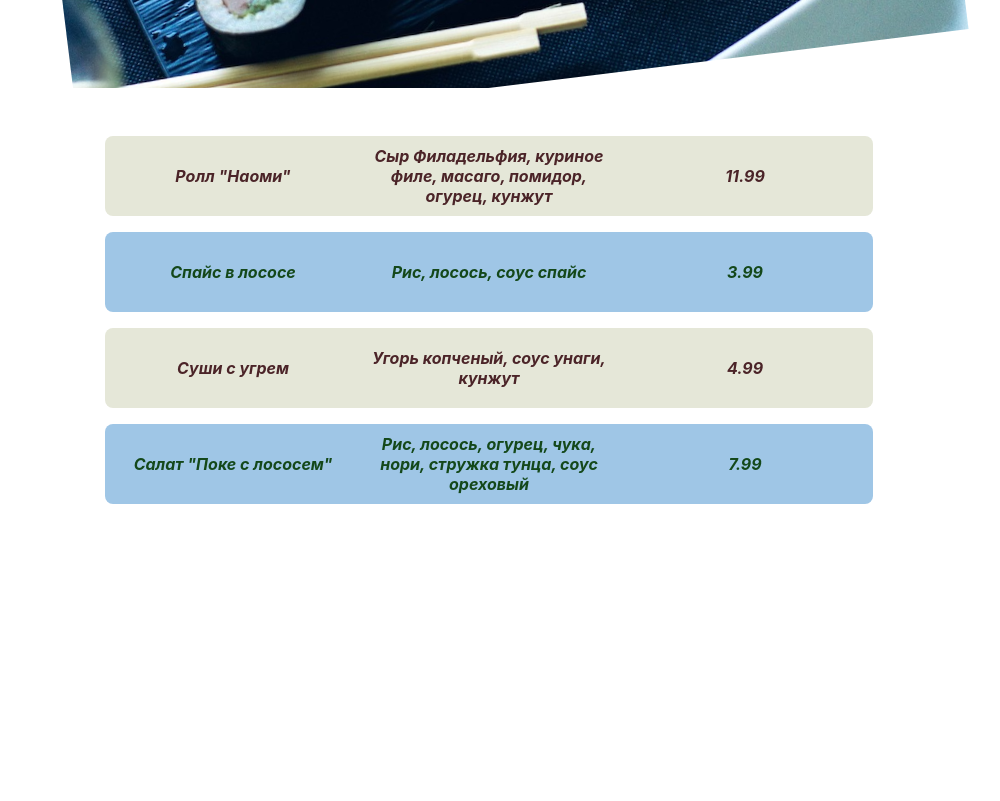
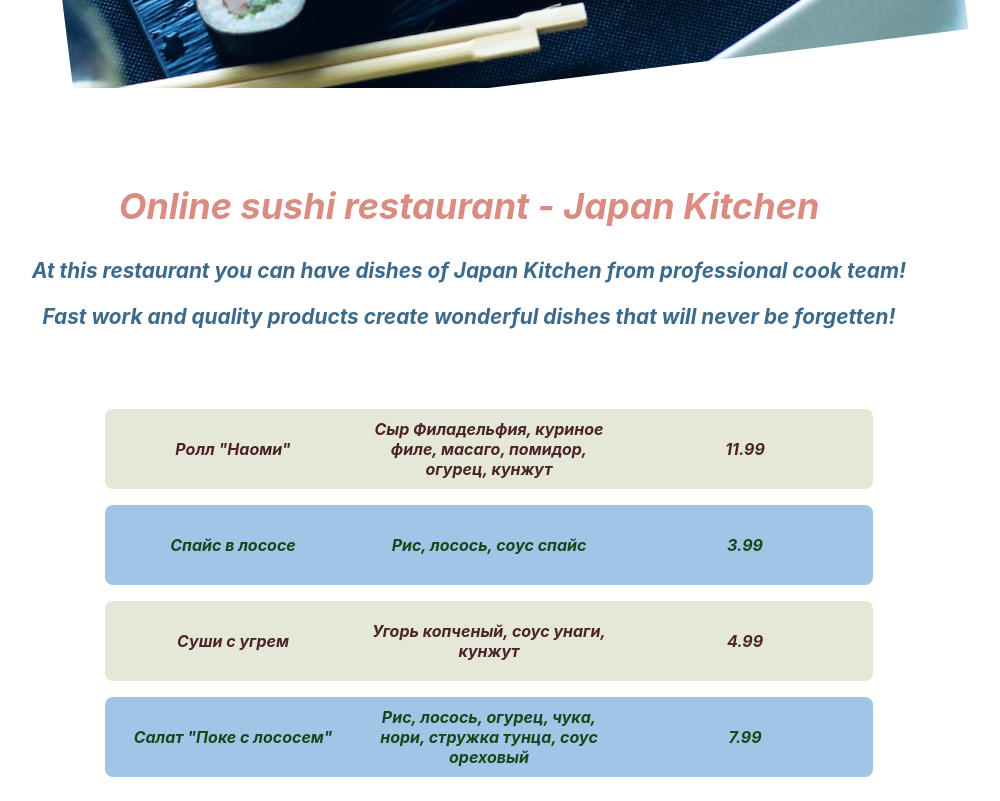
Before and after one commit to Waldemar-00/japan-kitchen, a React (Create React App) app: page / in a window 1280 px wide. Shown: the part 440-1241 px from the top of the page, without its empty margins (171-1171 px from the left). Before the commit the page ends 960 px from the top, so only its background shows below. Built offline with nearby package versions, Linux system fonts and the light colour scheme.

Commit message:
changed Promo component structure, CSS

```diff
--- a/src/App.js
+++ b/src/App.js
@@ -1,11 +1,11 @@
 import './App.css'
 import Header from './components/Layout/Header'
-import Dishes from './components/List/Dishes'
+import Promo from './components/List/Promo'
 function App() {
   return (
     <div className="App">
       <Header />
-      <Dishes />
+      <Promo />
     </div>
   )
 }
--- a/src/components/Layout/Header.js
+++ b/src/components/Layout/Header.js
@@ -7,7 +7,7 @@ function Header() {
   return (
     <>
       <header className={styles.header}>
-        <h1>Japan Kitchen</h1>
+        <h2>Japan Kitchen</h2>
         <Button type='button'>
           <div className={styles.div} key={v4()}><CartIcon/></div>
           <div className={styles.div} key={v4()}>Cart</div>
--- a/src/components/Layout/Header.module.css
+++ b/src/components/Layout/Header.module.css
@@ -10,6 +10,7 @@
   z-index: 10;
   color: #226093ff;
   font-style: italic;
+  font-size: 1.5rem;
 }
 .header h1 {
   margin: 0 auto;
--- a/src/components/List/Dishes.module.css
+++ b/src/components/List/Dishes.module.css
@@ -7,7 +7,7 @@
   align-items: center;
   justify-items: center;
   grid-auto-flow: row;
-  margin-top: 30rem;
+  margin-top: 5rem;
 }
 .listDishes li {
   display: grid;
@@ -17,7 +17,7 @@
   border-radius: 8px;
   height: 5rem;
   align-items: center;
-
+  font-size: 1rem;
   color: #4b2428ff;
   font-weight: bold;
   font-style: italic;
--- a/src/components/List/Promo.js
+++ b/src/components/List/Promo.js
@@ -2,9 +2,9 @@ import styles from './Promo.module.css'
 import Dishes from './Dishes'
 function Promo() {
   return (
-    <main>
-      <section className={styles.promo}>
-        <h2>Online sushi restaurant - Japan Kitchen</h2>
+    <main className={styles.promo}>
+      <section>
+        <h1>Online sushi restaurant - Japan Kitchen</h1>
         <p>At this restaurant you can have dishes of Japan Kitchen from professional cook team!</p>
         <p>Fast work and quality products create wonderful dishes that will never be forgetten! </p>
       </section>
--- a/src/components/List/Promo.module.css
+++ b/src/components/List/Promo.module.css
@@ -0,0 +1,11 @@
+.promo {
+  margin-top: 33rem;
+  color: #da8c83ff;
+  font-weight: bold;
+  font-style: italic;
+  font-size: 1.5rem;
+}
+.promo p {
+  color: rgb(61, 106, 138);
+  font-size: 1.3rem;
+}
```
